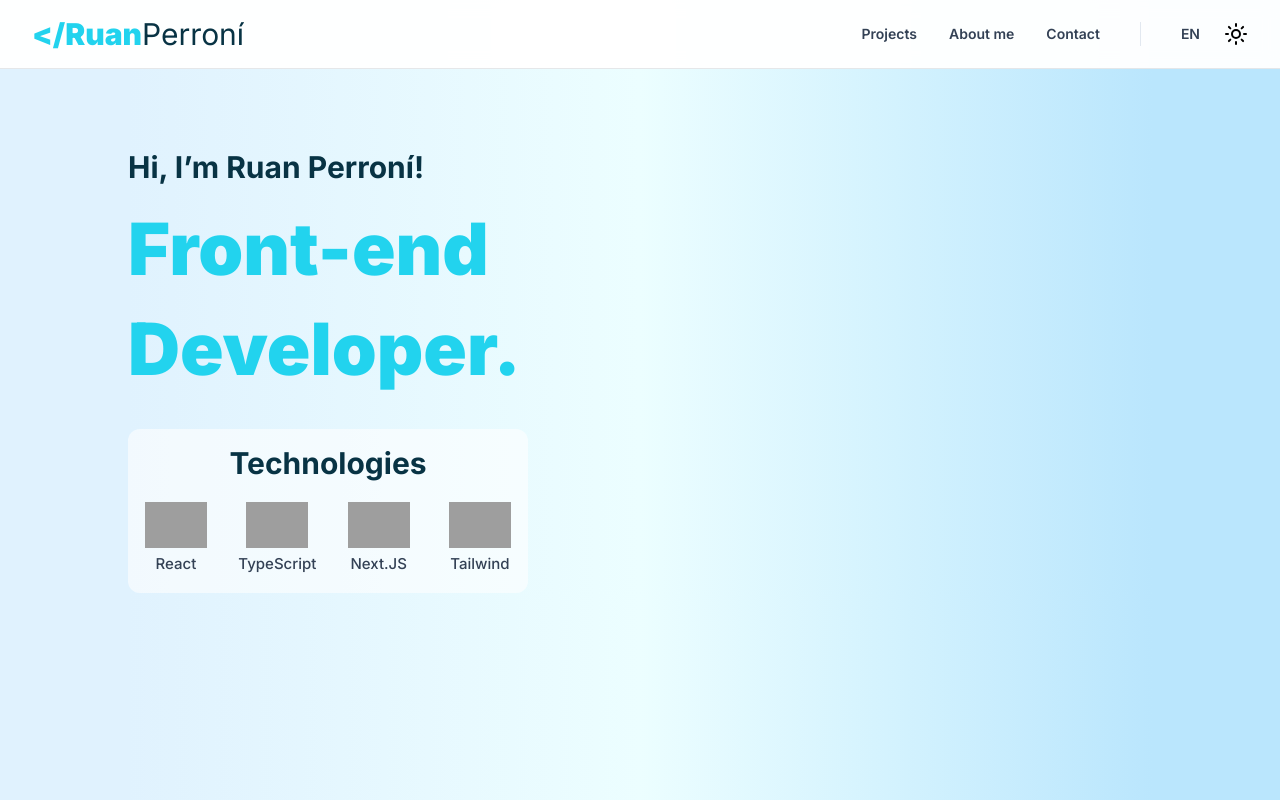
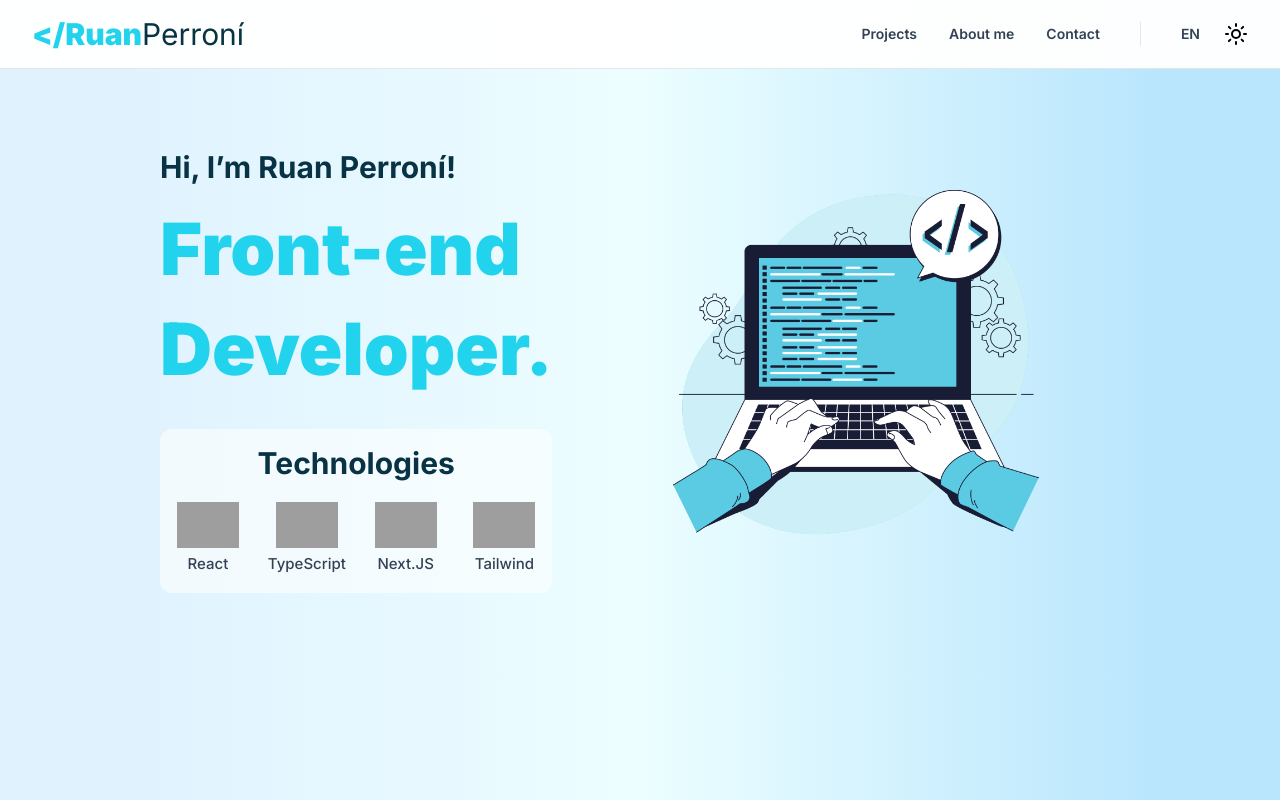
Before and after one commit to RuanPerroni/ruan-portfolio, a React (Vite) app: page / in a window 1280 px wide. Built offline with nearby package versions, Linux system fonts and the light colour scheme; grey boxes are pictures that could not be loaded.

Commit message:
feat: :art: Finish profile structure

```diff
--- a/src/app.tsx
+++ b/src/app.tsx
@@ -1,6 +1,7 @@
 "use client";
 
 import { SunIcon } from "lucide-react";
+import VetorHome from "./assets/VetorHome.png";
 
 export function App() {
   return (
@@ -61,8 +62,11 @@ export function App() {
         </div>
       </div>
       <div className="flex-1">
-        <div className="max-w-8xl mx-auto px-4 sm:px-6 md:px-8">
-          <div className="flex flex-col gap-10 px-4 justify-center md:justify-between pt-20">
+        <div className="flex flex-col pt-20 md:px-[5%] lg:max-w-[70rem]">
+          <div className="flex flex-col gap-10 px-4 pb-20 justify-center md:flex-row-reverse md:justify-between">
+            <div className="flex flex-col w-[750px] lg:w-[622px] pt-10">
+              <img src={VetorHome} alt="VetorHome" />
+            </div>
             <div className="flex flex-col gap-7 lg:justify-center px-20">
               <h1 className="font-bold text-cyan-950 text-3xl">
                 Hi, I’m Ruan Perroní!
@@ -117,6 +121,8 @@ export function App() {
             </div>
           </div>
         </div>
+
+        <div className=""></div>
       </div>
     </div>
   );
```
Also changed, not shown: src/assets/VetorHome.png (added).
